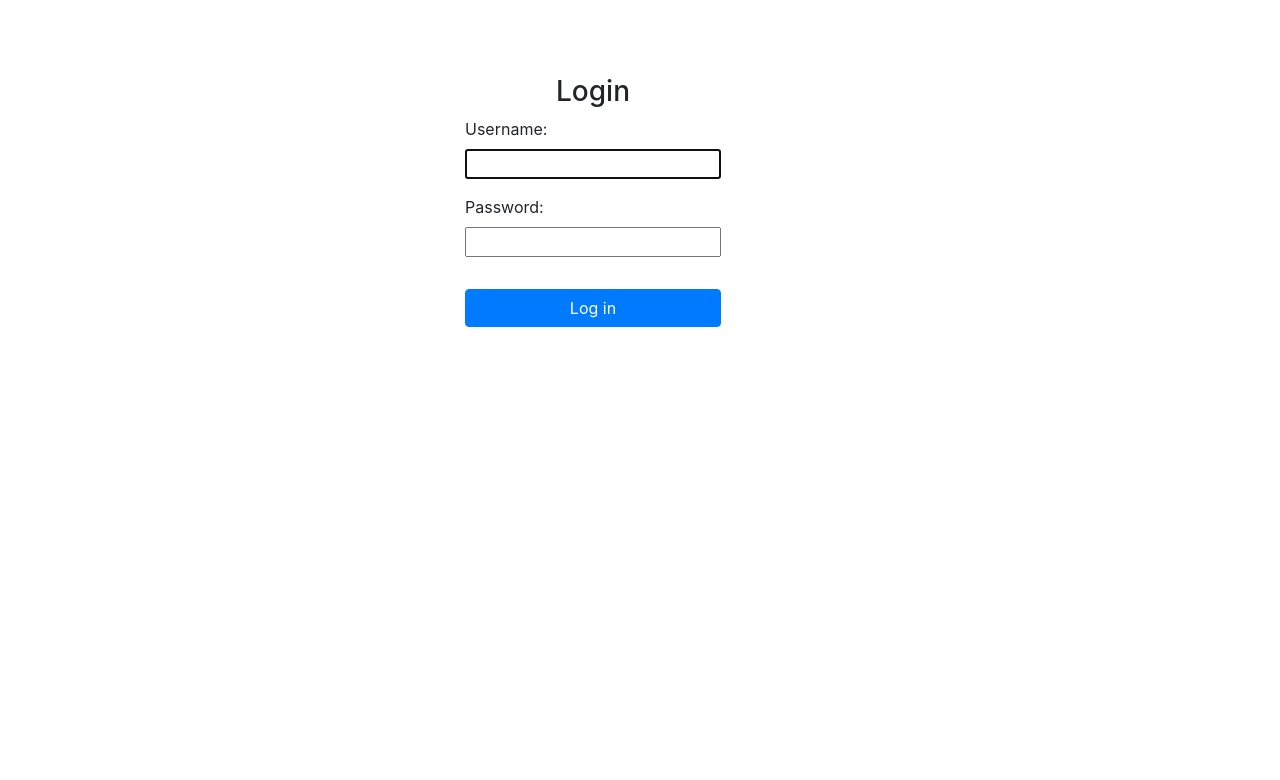
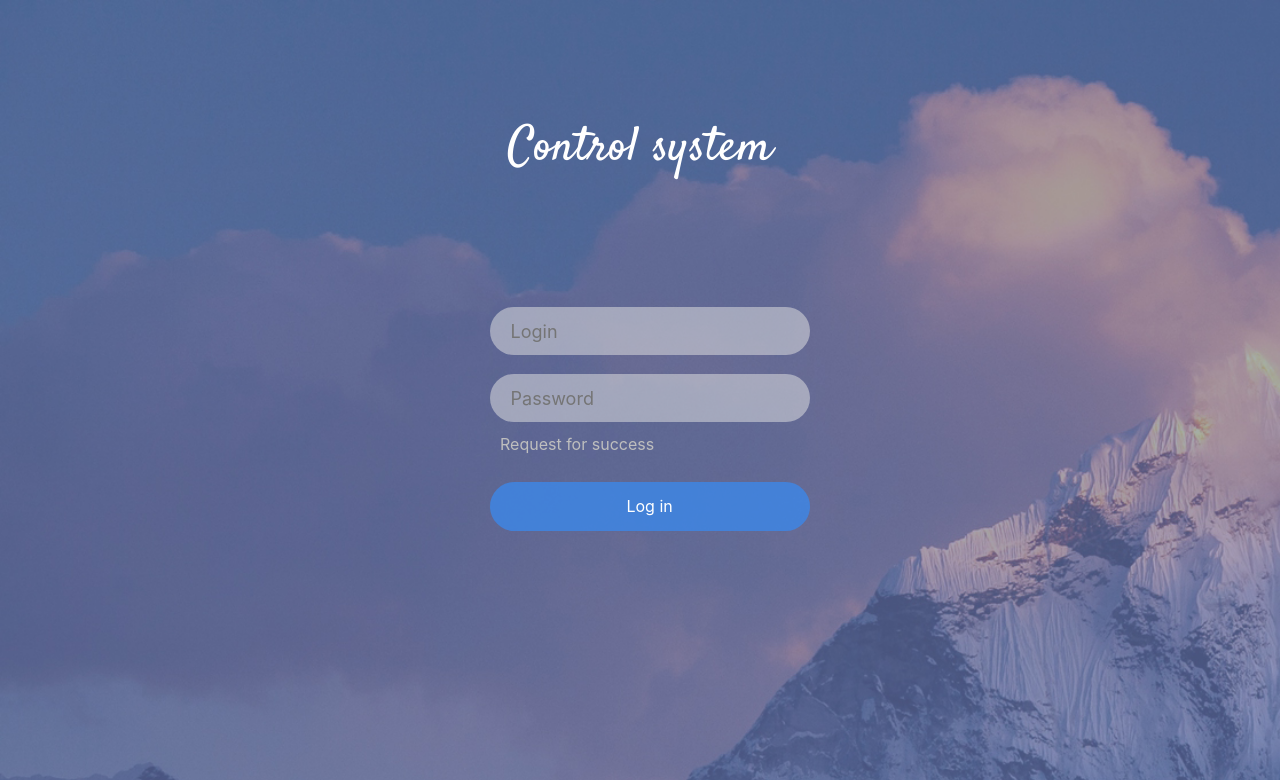
Before and after one commit to AtomSpaceTeam/face-recognition, a Django app: page /login/ in a window 1280 px wide. Shown: the top 780 px of the page. Run offline with Django 3.2, Linux system fonts and the light colour scheme; some libraries are stand-ins or nearby versions.

Commit message:
Create new login page

```diff
--- a/App/App/settings.py
+++ b/App/App/settings.py
@@ -40,7 +40,6 @@ INSTALLED_APPS = [
     'django.contrib.sessions',
     'django.contrib.messages',
     'django.contrib.staticfiles',
-    'schedule',
 ]
 
 MIDDLEWARE = [
--- /dev/null
+++ b/App/login/static/css/login.css
@@ -0,0 +1,90 @@
+@import url('https://fonts.googleapis.com/css?family=Satisfy');
+
+body {
+    background: url(../img/Banner-login.jpg);
+    background-repeat: no-repeat;
+    background-size: 2200px;
+    position: relative;
+}
+
+h1 {
+    font-family: 'Satisfy', cursive;
+    text-align: center;
+    margin-top: 120px;
+    margin-bottom: 120px;
+    font-size: 3em;
+    color: white;
+}
+
+form {
+    margin-left: auto;
+    margin-right: auto;
+    max-width: 320px;
+    max-width: 20rem;
+    width: 80%;
+}
+
+input {
+    outline: 0;
+}
+
+input.login-input {
+    margin: 3%;
+    width: 100%;
+    color: white;
+    height: 48px;
+    border-radius: 48px;
+    padding-left: 20px;
+    background-color: rgba(230, 230, 230, 0.5);
+    border: 1px solid transparent;
+    line-height: 32px;
+    font-size: 18px;
+    text-decoration: none;
+}
+
+input.password-input {
+    margin: 3%;
+    width: 100%;
+    color: white;
+    height: 48px;
+    border-radius: 48px;
+    padding-left: 20px;
+    background-color: rgba(230, 230, 230, 0.5);
+    border: 1px solid transparent;
+    line-height: 32px;
+    font-size: 18px;
+    text-decoration: none;
+}
+
+input.submit-input {
+    margin: 3%;
+    width: 100%;
+    background-color: rgba(61, 136, 233, 0.8);
+    color: white;
+    width: 100%;
+    line-height: 45px;
+    border-radius: 50px;
+    border: 1px solid transparent;
+    cursor: pointer;
+}
+
+input.submit-input:hover {
+    transition: all .5s ease;
+    background-color: rgba(61, 136, 233);
+}
+
+.request-text {
+    font-size: 1em;
+    padding-left: 20px;
+    text-decoration: none;
+    color: gray;
+}
+
+.request-href {
+    color: #bebebe;
+}
+
+.container {
+    display: flex;
+    justify-content: center;
+}
--- a/App/login/templates/login/index.html
+++ b/App/login/templates/login/index.html
@@ -1,7 +1,44 @@
 {% extends "base.html" %}
 
 {% block content %}
+
+{% load staticfiles %}
+<link rel="stylesheet" media="all" href="{% static 'css/login.css' %}" type="text/css">
+
+<div class="background-image"></div>
+    <h1>Control system</h1>
     <div class="container">
+        <form action="" method="post">
+            <input class="login-input" type="text" placeholder="Login" required>
+            <input class="password-input" type="password" placeholder="Password" required>
+            <p class="request-text"><a class="request-href" href="/login">Request for success</a></p>
+            <input class="submit-input" type="submit" value="Log in">
+        </form>
+    </div>
+
+
+
+
+
+
+
+
+
+
+
+
+
+
+
+
+
+
+
+
+
+
+
+    <!-- <div class="container">
   <div class="row">
     <div class="col-sm">
     </div>
@@ -18,5 +55,5 @@
     <div class="col-sm">
     </div>
   </div>
-</div>
+</div> -->
 {% endblock %}
--- a/App/login/urls.py
+++ b/App/login/urls.py
@@ -15,7 +15,8 @@ urlpatterns = [
     path('users', views.list_users, name='list_users'),
     path('events', views.list_events, name='list_events'),
     path('create_event', views.create_event, name='create_event'),
-    path('login/', auth_views.LoginView.as_view(template_name='login/index.html')),
+    # path('login/', auth_views.LoginView.as_view(template_name='login/index.html')),
+    path('login/', views.login, name='login'),
     path('logout', views.logout, name='logout'),
     path('create_user', views.create_user, name='create_user'),
     url(r'^user/(?P<pk>\d+)/$', views.user_profile, name='user_profile'),
--- a/App/login/views.py
+++ b/App/login/views.py
@@ -9,7 +9,6 @@ from django.shortcuts import HttpResponseRedirect, render
 
 from .forms import EditForm, UserForm
 from .models import User
-
 
 @login_required
 def index(request):
@@ -91,6 +90,11 @@ def user_profile(request, pk):
     print(context['profile_photo'])
     return render(request, 'profile/index.html', context)
 
+
+def login(request):
+    if request.method == 'GET':
+        return render(request, 'login/index.html')
+
 @login_required
 def logout(request):
     django_logout(request)
```
Also changed, not shown: App/login/static/img/Banner-login.jpg (added).
